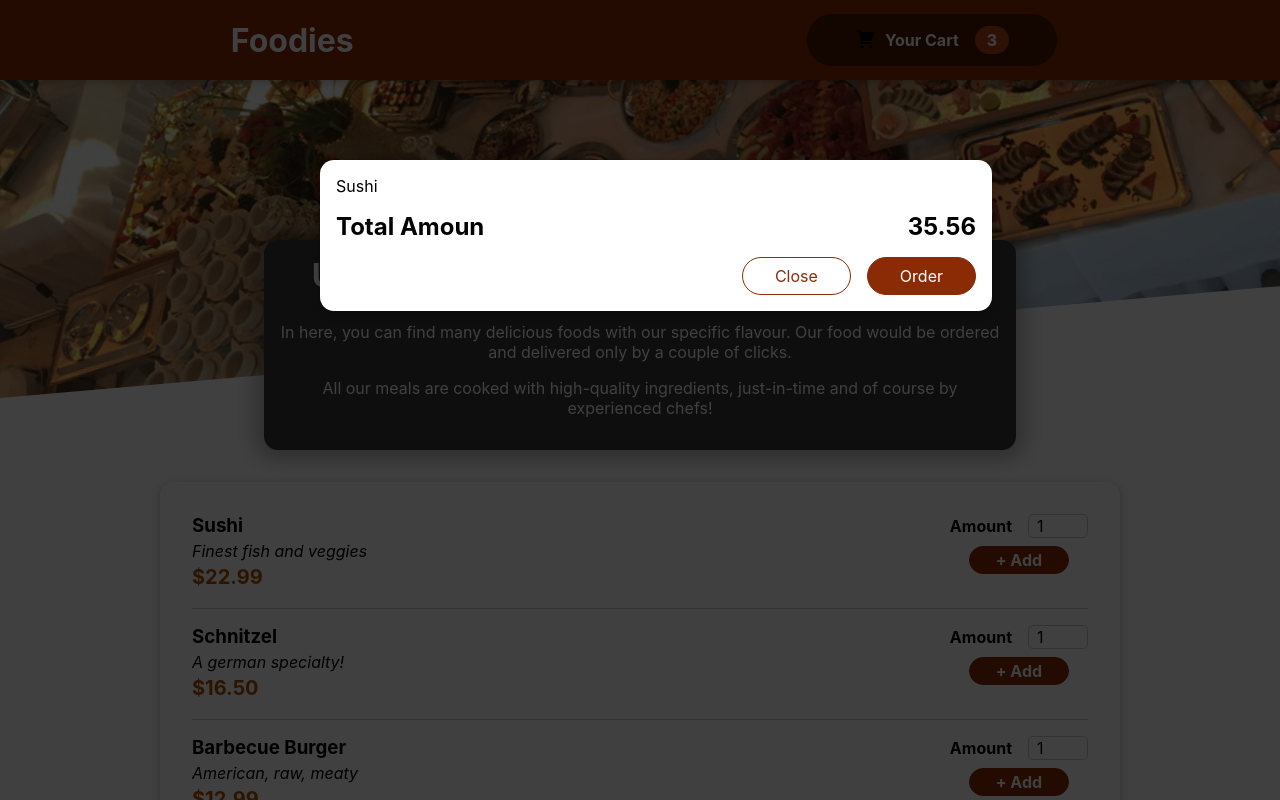
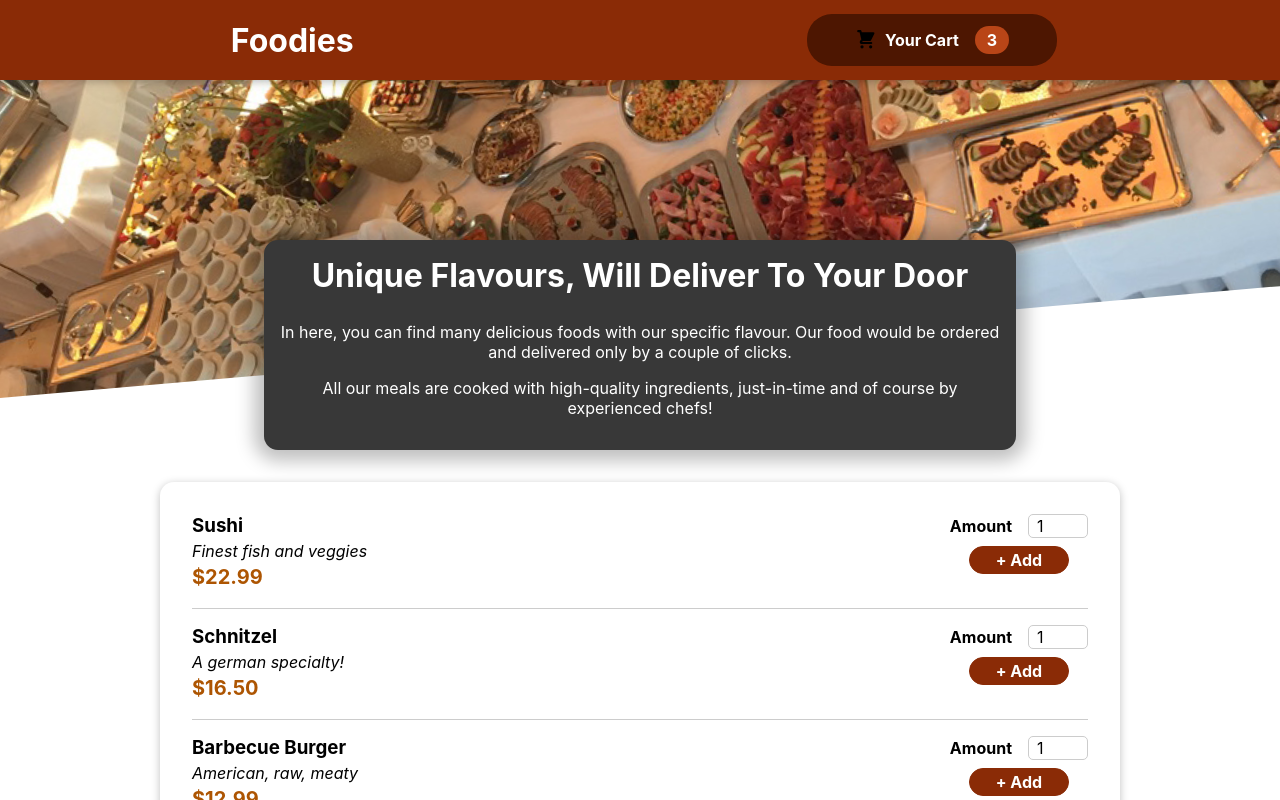
Before and after one commit to samane-jpg/order-app, a React (Create React App) app: page / in a window 1280 px wide. Shown: the top 800 px of the page. Built offline with nearby package versions, Linux system fonts and the light colour scheme.

Commit message:
Giving close and open functionality to Modal

```diff
--- a/src/App.js
+++ b/src/App.js
@@ -1,14 +1,24 @@
 import "./App.css";
 import Header from "./components/Layout/Header";
-import { Fragment } from "react";
+import { Fragment, useState } from "react";
 import Meals from "./components/Meals/Meals";
 import Cart from "./components/Cart/Cart";
 
 function App() {
+  const [cartIsShown, setCartIsShown] = useState(false);
+
+  const showCatHandler = () =>{
+    setCartIsShown(true);
+  }
+
+  const hideCartHandler = () =>{
+    setCartIsShown(false);
+  }
   return (
     <Fragment className="App">
-      <Cart/>
-      <Header />
+      {cartIsShown && <Cart onClose={hideCartHandler}/>}
+
+      <Header onShowCart={showCatHandler}/>
       <main>
         <Meals />
       </main>
--- a/src/components/Cart/Cart.js
+++ b/src/components/Cart/Cart.js
@@ -1,7 +1,7 @@
 import Modal from "../UI/Modal";
 import classes from "./Cart.module.css";
 
-const Cart = () => {
+const Cart = (props) => {
   const cartItems = (
     <ul className={classes["cart-items"]}>
       {[{ id: "c1", name: "Sushi", amount: 2, price: 22.99 }].map((item) => (
@@ -17,7 +17,7 @@
         <span>35.56</span>
       </div>
       <div className={classes.actions}>
-        <button className={classes["button--alt"]}>Close</button>
+        <button className={classes["button--alt"]} onClick= {props.onClose}>Close</button>
         <button className={classes.button}>Order</button>
       </div>
     </Modal>
--- a/src/components/Layout/Header.js
+++ b/src/components/Layout/Header.js
@@ -8,7 +8,7 @@
           <Fragment>
                <header className={classes.header}>
                     <h1 >Foodies</h1>
-                    <HeaderCartButton/>
+                    <HeaderCartButton onClick={props.onShowCart}/>
                </header>
                <div className={classes["main-image"]}>
                     <img src={mealsImage} alt="It is a table full of foods"/>
--- a/src/components/Layout/HeaderCartButton.js
+++ b/src/components/Layout/HeaderCartButton.js
@@ -1,9 +1,9 @@
 import CartIcon from "./../Cart/CartIcon";
 import classes from "./HeaderCartButton.module.css";
 
-const HeaderCartButton = () => {
+const HeaderCartButton = (props) => {
   return (
-    <button className={classes.button}>
+    <button className={classes.button} onClick={props.onClick}>
       <span className={classes.icon}>
         <CartIcon />
       </span>
--- a/src/components/UI/Modal.js
+++ b/src/components/UI/Modal.js
@@ -4,7 +4,7 @@
 import ReactDom from "react-dom";
 
 const Backdrop = (props) => {
-  return <div className={classes.backdrop} />;
+  return <div className={classes.backdrop}  onClick={props.onClose}/>;
 };
 
 const ModalOverlay = (props) => {
@@ -20,7 +20,7 @@
 const Modal = (props) => {
   return (
     <Fragment>
-      {ReactDom.createPortal(<Backdrop />, portalElement)}
+      {ReactDom.createPortal(<Backdrop onClick={props.onClose}/>, portalElement)}
       {ReactDom.createPortal(
         <ModalOverlay>{props.children}</ModalOverlay>,
         portalElement
```
Also changed, not shown: src/components/UI/Modal.module.css (indentation only).
